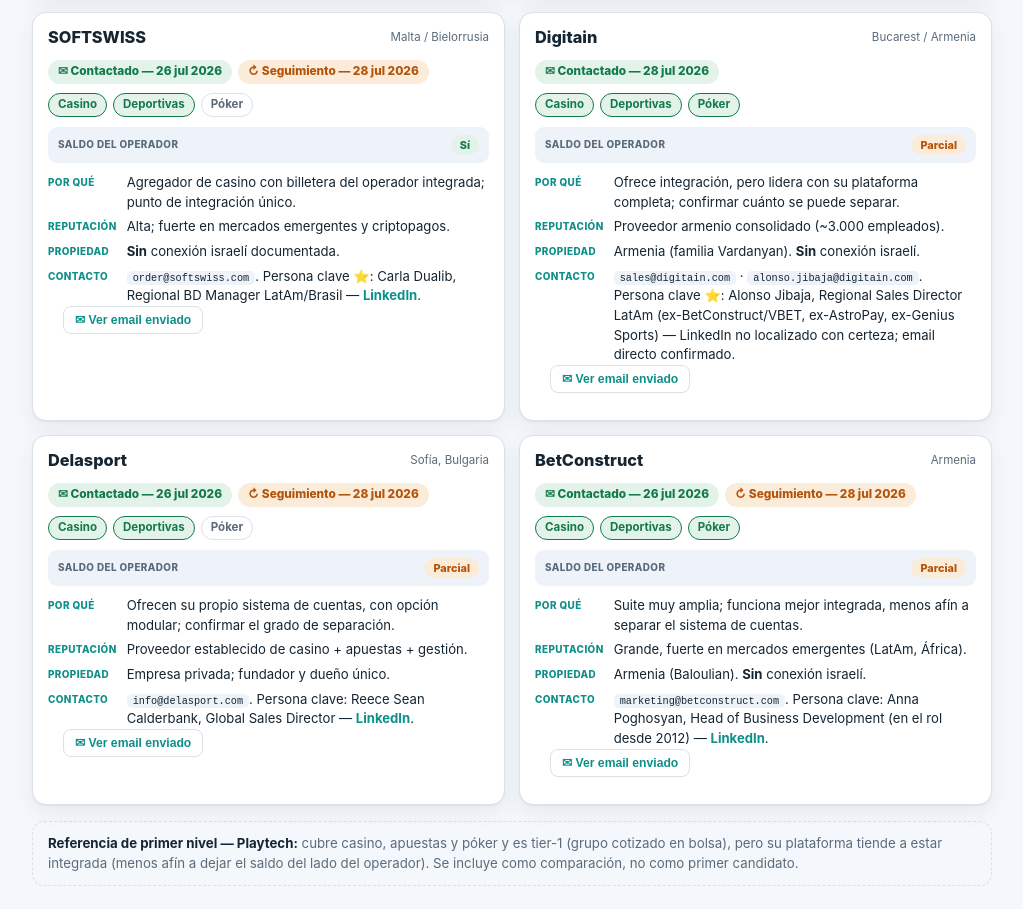
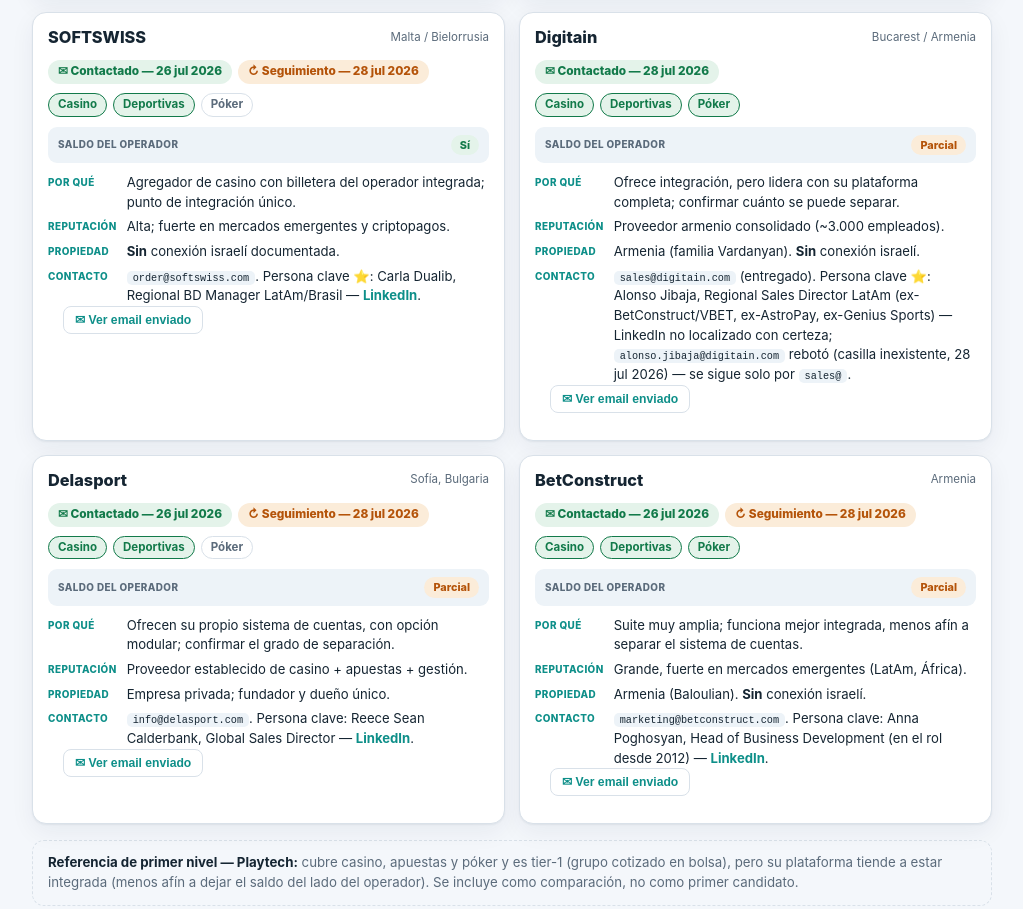
Before and after one commit to Slonimtek/juego-online-argentina, a plain HTML site: page candidatos.html in a window 1280 px wide. Shown: the part 1265-2174 px from the top of the page, without its empty margins (128-1151 px from the left). Drawn offline with Linux system fonts and the light colour scheme.

Commit message:
Corregir contacto de Digitain: cc alonso.jibaja rebotó, casilla inexistente

```diff
--- a/candidatos.html
+++ b/candidatos.html
@@ -206,7 +206,7 @@
           <span class="k">Por qué</span><span>Ofrece integración, pero lidera con su plataforma completa; confirmar cuánto se puede separar.</span>
           <span class="k">Reputación</span><span>Proveedor armenio consolidado (~3.000 empleados).</span>
           <span class="k">Propiedad</span><span>Armenia (familia Vardanyan). <b>Sin</b> conexión israelí.</span>
-          <span class="k">Contacto</span><span><code>sales@digitain.com</code> · <code>alonso.jibaja@digitain.com</code>. Persona clave ⭐: Alonso Jibaja, Regional Sales Director LatAm (ex-BetConstruct/VBET, ex-AstroPay, ex-Genius Sports) — LinkedIn no localizado con certeza; email directo confirmado.</span>
+          <span class="k">Contacto</span><span><code>sales@digitain.com</code> (entregado). Persona clave ⭐: Alonso Jibaja, Regional Sales Director LatAm (ex-BetConstruct/VBET, ex-AstroPay, ex-Genius Sports) — LinkedIn no localizado con certeza; <code>alonso.jibaja@digitain.com</code> rebotó (casilla inexistente, 28 jul 2026) — se sigue solo por <code>sales@</code>.</span>
         </div>
       </div>
     </div>
@@ -312,7 +312,7 @@
         body:"Hi LuckyStreak team,\n\nI'm reaching out on behalf of an operator preparing to launch in Argentina. We're evaluating live casino and content-aggregation providers, and your LuckyConnect aggregator - running on a seamless common-wallet API against the operator's own wallet - is a strong fit for the casino-first build we're scoping.\n\n"+REQ+"\n\nCould we set up a 30-minute intro call with your commercial team? Happy to sign an NDA first.\n\n"+SIG },
       "SOFTSWISS": { to:"order@softswiss.com (cc Carla Dualib, Regional BD Manager LatAm)", subject:"Game Aggregator on operator's own wallet - Argentina-facing operator",
         body:"Hi SOFTSWISS team,\n\nI'm contacting you on behalf of an operator preparing to launch in Argentina. Your Game Aggregator's seamless-wallet callback against the operator's own wallet is exactly the integration model we want.\n\n"+REQ+"\n\nCould we set up a 30-minute intro call with your commercial team? Glad to sign an NDA first.\n\n"+SIG },
-      "Digitain": { to:"sales@digitain.com (cc alonso.jibaja@digitain.com, Regional Sales Director LatAm)", subject:"Casino + sportsbook on operator-side wallet - Argentina",
+      "Digitain": { to:"sales@digitain.com (cc a alonso.jibaja@digitain.com rebotó - casilla inexistente)", subject:"Casino + sportsbook on operator-side wallet - Argentina",
         body:"Hi Digitain team,\n\nI'm reaching out on behalf of an operator preparing to launch in Argentina. Your casino + sportsbook (and poker) offering with a modular API is a strong fit for what we're scoping.\n\n"+REQ+"\n\nCould we arrange a 30-minute intro call with your commercial team? Happy to sign an NDA first.\n\n"+SIG },
       "Delasport": { to:"info@delasport.com (cc Reece Sean Calderbank, Global Sales Director)", subject:"Casino + sportsbook run on an external (operator) PAM - Argentina",
         body:"Hi Delasport team,\n\nI'm contacting you on behalf of an operator preparing to launch in Argentina. We're interested in your casino and sportsbook - with one caveat that's essential for us: the operator will bring its own PAM and wallet, so we'd need your products running seamless-wallet against an external player-account system (the operator keeps wallet, identity, KYC/AML and licensing).\n\nCould you confirm whether your casino/sportsbook can run on an operator-side wallet, and set up a 30-minute intro call with your commercial team? Casino is the priority; sportsbook a plus. NDA is fine.\n\n"+SIG },
```
